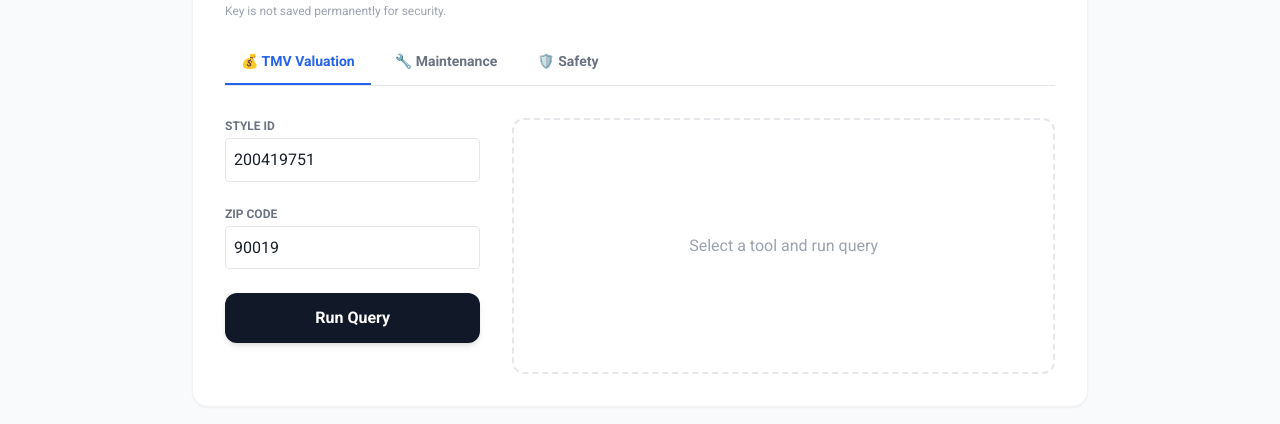
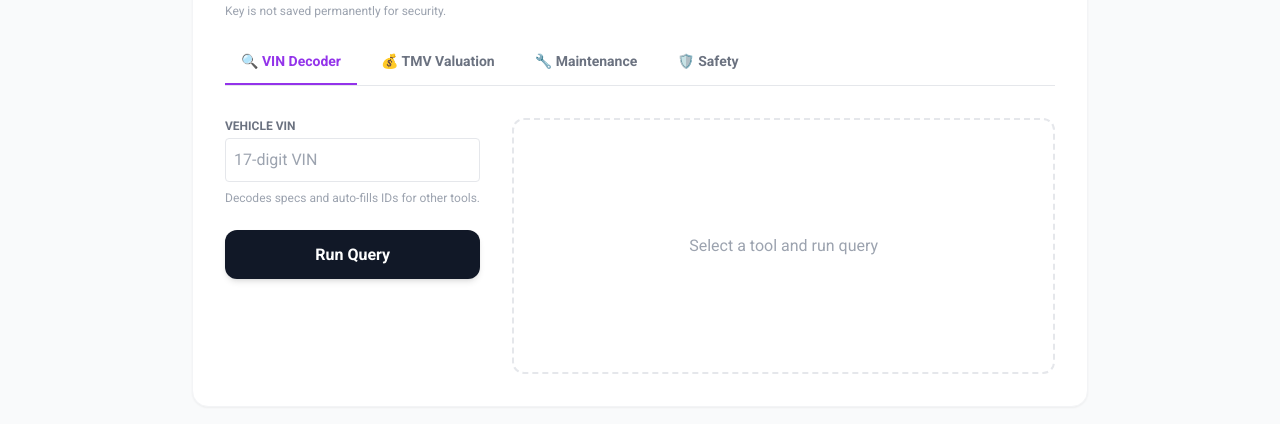
Before and after one commit to matt653/high-life-auto, a React (Vite) app: page /apps/edmunds in a window 1280 px wide. Shown: the part 323-747 px from the top of the page. Built offline with nearby package versions, Linux system fonts and the light colour scheme; no server answers.

Commit message:
Add VIN Decoder to Edmunds App

```diff
--- a/src/pages/EdmundsApp.jsx
+++ b/src/pages/EdmundsApp.jsx
@@ -1,10 +1,11 @@
 import React, { useState } from 'react';
 
 const EdmundsApp = () => {
-    const [activeTab, setActiveTab] = useState('valuation');
+    const [activeTab, setActiveTab] = useState('decoder');
     const [apiKey, setApiKey] = useState('');
 
     // Shared Inputs
+    const [vin, setVin] = useState('');
     const [year, setYear] = useState('2013');
     const [make, setMake] = useState('acura');
     const [model, setModel] = useState('ilx');
@@ -35,7 +36,10 @@ const EdmundsApp = () => {
         try {
             let url = '';
 
-            if (activeTab === 'valuation') {
+            if (activeTab === 'decoder') {
+                // VIN Decode Endpoint
+                url = `https://api.edmunds.com/api/vehicle/v3/vins/${vin}?fmt=json&api_key=${apiKey}`;
+            } else if (activeTab === 'valuation') {
                 url = `https://api.edmunds.com/api/v2/usedtmv/getalltmvbands?styleid=${styleId}&zip=${zip}&fmt=json&api_key=${apiKey}`;
             } else if (activeTab === 'maintenance') {
                 url = `https://api.edmunds.com/v1/api/maintenance/actionrepository/findbymodelyearid?modelyearid=${modelYearId}&fmt=json&api_key=${apiKey}`;
@@ -52,6 +56,24 @@ const EdmundsApp = () => {
 
             const data = await response.json();
             setResult(data);
+
+            // Auto-Fill from Decoder
+            if (activeTab === 'decoder' && data) {
+                if (data.years && data.years.length > 0) {
+                    const y = data.years[0];
+                    setYear(y.year.toString());
+
+                    if (y.styles && y.styles.length > 0) {
+                        const s = y.styles[0];
+                        setStyleId(s.id.toString());
+                        // Model Year ID is often hard to find directly, but sometimes it is y.id
+                        setModelYearId(y.id.toString());
+                    }
+                }
+                if (data.make) setMake(data.make.niceName);
+                if (data.model) setModel(data.model.niceName);
+            }
+
         } catch (err) {
             console.error("Edmunds API Error:", err);
             setError(err.message);
@@ -84,7 +106,13 @@ const EdmundsApp = () => {
                 </div>
 
                 {/* Tabs */}
-                <div className="flex gap-2 mb-8 border-b border-gray-200">
+                <div className="flex gap-2 mb-8 border-b border-gray-200 overflow-x-auto">
+                    <button
+                        onClick={() => { setActiveTab('decoder'); resetState(); }}
+                        className={`pb-3 px-4 font-semibold text-sm transition-colors border-b-2 ${activeTab === 'decoder' ? 'border-purple-600 text-purple-600' : 'border-transparent text-gray-500 hover:text-gray-700'}`}
+                    >
+                        🔍 VIN Decoder
+                    </button>
                     <button
                         onClick={() => { setActiveTab('valuation'); resetState(); }}
                         className={`pb-3 px-4 font-semibold text-sm transition-colors border-b-2 ${activeTab === 'valuation' ? 'border-blue-600 text-blue-600' : 'border-transparent text-gray-500 hover:text-gray-700'}`}
@@ -110,6 +138,14 @@ const EdmundsApp = () => {
 
                     {/* Controls Column */}
                     <div className="md:col-span-1 space-y-6">
+                        {activeTab === 'decoder' && (
+                            <div>
+                                <label className="block text-xs font-bold uppercase text-gray-500 mb-1">Vehicle VIN</label>
+                                <input type="text" value={vin} onChange={(e) => setVin(e.target.value)} className="w-full p-2 border rounded" placeholder="17-digit VIN" />
+                                <p className="text-xs text-gray-400 mt-2">Decodes specs and auto-fills IDs for other tools.</p>
+                            </div>
+                        )}
+
                         {activeTab === 'valuation' && (
                             <>
                                 <div>
@@ -123,6 +159,7 @@ const EdmundsApp = () => {
                             </>
                         )}
 
+                        {/* Maintenance and Safety Inputs remain same, implicit in their tabs logic above but condensed here for brevity if they didn't change logic */}
                         {activeTab === 'maintenance' && (
                             <div>
                                 <label className="block text-xs font-bold uppercase text-gray-500 mb-1">Model Year ID</label>
@@ -176,7 +213,30 @@ const EdmundsApp = () => {
                             <div className="bg-gray-50 p-6 rounded-xl border border-gray-200 animate-fade-in">
                                 <h2 className="text-sm font-bold uppercase text-gray-500 mb-4 tracking-wider border-b pb-2">Results</h2>
 
-                                {/* Custom Views based on active tab */}
+                                {activeTab === 'decoder' && (
+                                    <div className="space-y-4">
+                                        <div className="p-4 bg-green-50 border border-green-200 rounded-lg">
+                                            <h3 className="text-green-800 font-bold text-lg">
+                                                {result.years?.[0]?.year} {result.make?.name} {result.model?.name}
+                                            </h3>
+                                            <div className="text-green-600 text-sm mt-1">
+                                                IDs Auto-Filled! Switch to Valuation or Maintenance tabs.
+                                            </div>
+                                        </div>
+                                        <div className="grid grid-cols-2 gap-4 text-sm">
+                                            <div className="bg-white p-3 rounded border">
+                                                <span className="block text-xs text-gray-500 uppercase">Style ID</span>
+                                                <span className="font-mono font-bold">{styleId}</span>
+                                            </div>
+                                            <div className="bg-white p-3 rounded border">
+                                                <span className="block text-xs text-gray-500 uppercase">Model Year ID</span>
+                                                <span className="font-mono font-bold">{modelYearId}</span>
+                                            </div>
+                                        </div>
+                                    </div>
+                                )}
+
+                                {/* Valuation view */}
                                 {activeTab === 'valuation' && (
                                     <div className="text-center py-4">
                                         <p className="text-gray-500 mb-2">Used TMV® Retail Base Price (Outstanding)</p>
```
